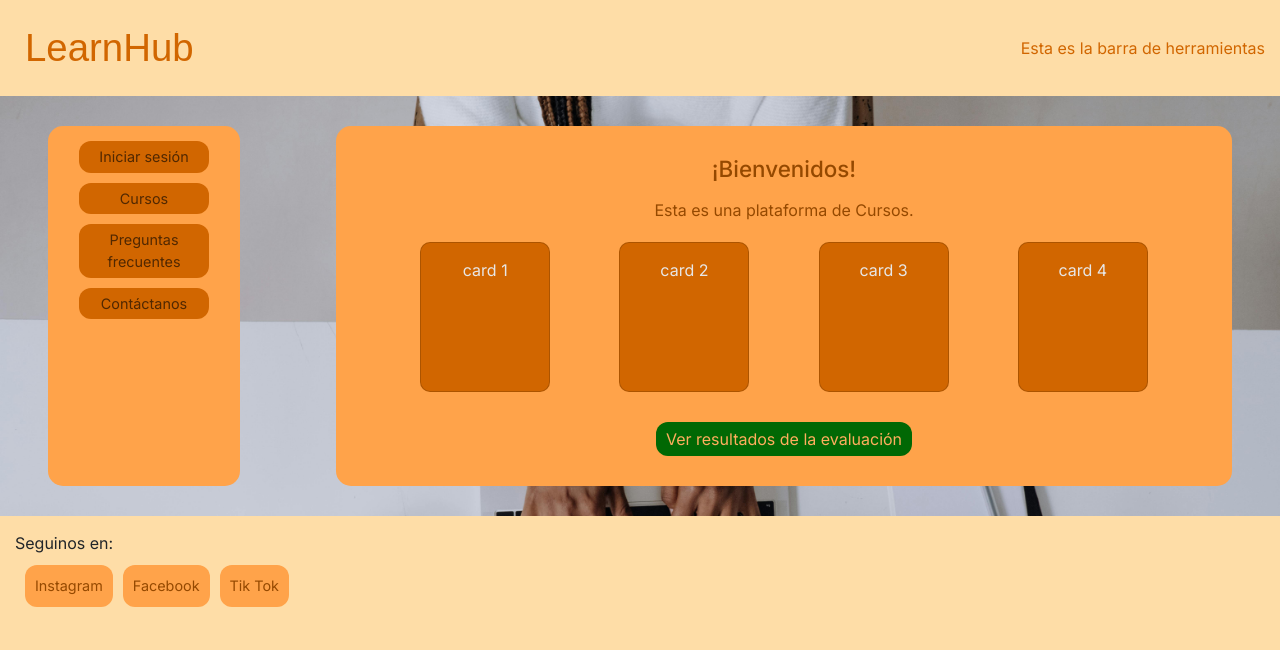
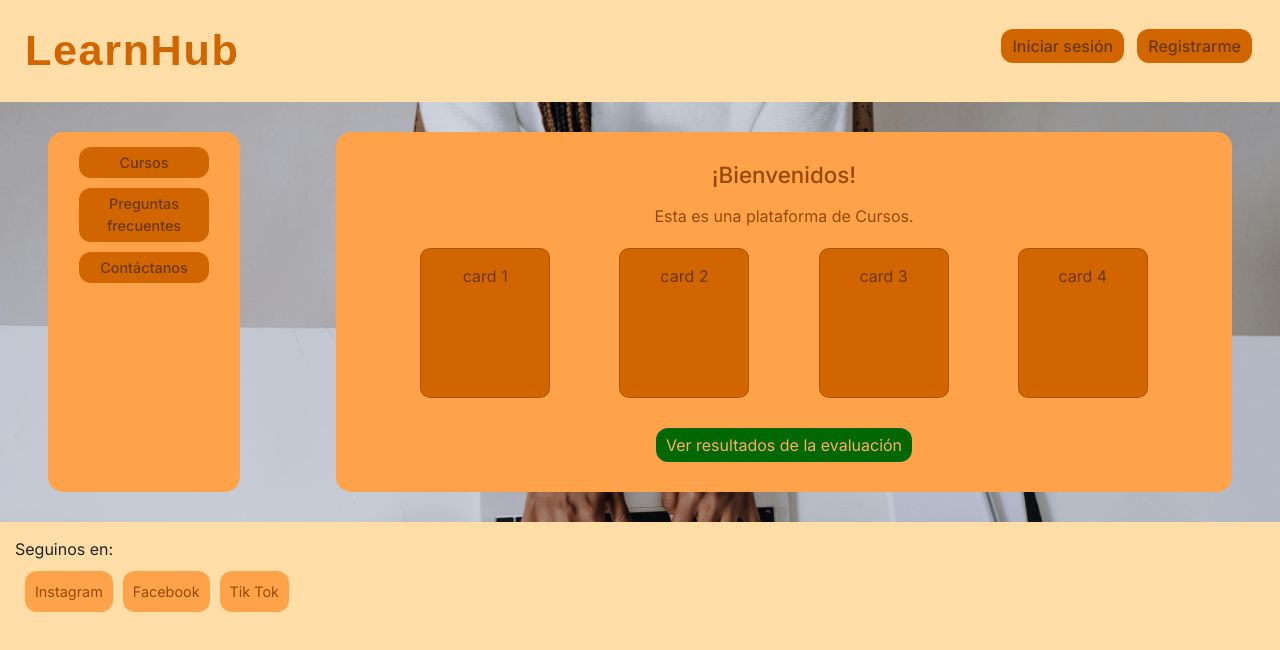
Before and after one commit to MiliDiazGrizzuti/ProyectoAngularCoder, an Angular app: page / in a window 1280 px wide. Shown: the top 650 px of the page. Built offline with nearby package versions, Linux system fonts and the light colour scheme; a web font is replaced by a local one.

Commit message:
agrego reactive form

```diff
--- a/src/app/app.component.scss
+++ b/src/app/app.component.scss
@@ -1,9 +1,3 @@
-// Layout
-
-.layout {
-    text-align: center;
-}
-
 // Layout - Tool Bar
 
 .toolbar-ctn {
@@ -27,6 +21,8 @@
     justify-content: space-around;
     position: relative;
     overflow: hidden;
+    text-align: center;
+
 }
 
 .navbar-ctn {
--- a/src/app/app.module.ts
+++ b/src/app/app.module.ts
@@ -6,6 +6,7 @@ import { AppComponent } from './app.component';
 import { NavBarComponent } from '../components/nav-bar/nav-bar.component';
 import { ToolBarComponent } from '../components/tool-bar/tool-bar.component';
 import { StudentsComponent } from '../components/students/students.component';
+import { FormsModule, ReactiveFormsModule } from "@angular/forms";
 
 @NgModule({
   declarations: [
@@ -16,7 +17,8 @@ import { StudentsComponent } from '../components/students/students.component';
   ],
   imports: [
     BrowserModule,
-    AppRoutingModule
+    AppRoutingModule,
+    ReactiveFormsModule,
   ],
   providers: [],
   bootstrap: [AppComponent]
--- a/src/components/nav-bar/nav-bar.component.html
+++ b/src/components/nav-bar/nav-bar.component.html
@@ -1,5 +1,4 @@
 <div class="btn-ctn">
-    <button class="navbar-btn">Iniciar sesión</button>
     <button class="navbar-btn">Cursos</button>
     <button class="navbar-btn">Preguntas frecuentes</button>
     <button class="navbar-btn">Contáctanos</button>
--- a/src/components/nav-bar/nav-bar.component.scss
+++ b/src/components/nav-bar/nav-bar.component.scss
@@ -13,7 +13,8 @@
     margin-bottom: 10px;
     width: 80%;
     cursor: pointer;
-    color: #512800;
+    color: #6c3600;
+    font-weight: 500;
 }
 
 .navbar-btn:hover {
--- a/src/components/students/students.component.scss
+++ b/src/components/students/students.component.scss
@@ -21,7 +21,7 @@ h3 {
 
 .card {
     background-color: #d16600;
-    color: #e7e7e7;
+    color: #6c3600;
     border-radius: 10px;
     padding: 15px;
     font-size: 1rem;
--- a/src/components/tool-bar/tool-bar.component.html
+++ b/src/components/tool-bar/tool-bar.component.html
@@ -1,6 +1,38 @@
 <nav>
     <div class="toolbar-div">
         <h1 class="brand">LearnHub</h1>
-        <p>Esta es la barra de herramientas</p>
+        <div class="btn-ctn">
+            <button class="toolbar-btn">Iniciar sesión</button>
+            <button (click)="openForm()" class="toolbar-btn">Registrarme</button>
+        </div>
     </div>
 </nav>
+
+<div class="popup-ctn" [ngClass]="{ 'show-popup': isFormOpen }">
+    <div class="popup">
+        <form [formGroup]="studentForm" (ngSubmit)="submit()">
+            <div class="title-popup">
+                <p style="font-size: 1.1em;">Complete sus datos para registrarse:</p>
+                <p (click)="closeForm()" style="cursor: pointer;">X</p>
+            </div>
+            <input type="text" formControlName="name" placeholder="Ingrese su nombre" required>
+            <span id="text-error" *ngIf="studentForm.get('name')?.touched && studentForm.get('name')?.errors?.['required']">*El nombre no puede estar vacío</span>
+
+            <input type="text" formControlName="lastname" placeholder="Ingrese su apellido" required>
+            <span id="text-error" *ngIf="studentForm.get('lastname')?.touched && studentForm.get('lastname')?.errors?.['required']">*El apellido no puede estar vacío</span>
+
+            <input type="number" formControlName="age" min="18" placeholder="Ingrese su edad">
+
+            <input type="text" formControlName="nationality" placeholder="Ingrese su nacionalidad">
+
+            <input type="email" formControlName="email" placeholder="Ingrese su correo electrónico" required>
+            <span id="text-error" *ngIf="studentForm.get('email')?.touched && studentForm.get('email')?.errors?.['required']">*El correo electrónico no puede estar vacío</span>
+            <span id="text-error" *ngIf="studentForm.get('email')?.touched && studentForm.get('email')?.errors?.['email']">*El correo electrónico no es válido</span>
+
+            <textarea rows="10" cols="70" formControlName="mensaje" placeholder="Escriba un mensaje adicional"></textarea>
+            <div id="text-error" *ngIf="this.studentForm.get('mensaje')?.errors?.['maxlength']">*Haz alcanzado el máximo de caracteres (500)</div>
+
+            <button type="submit" [disabled]="!studentForm.valid" class="toolbar-btn">Registrarme</button>
+        </form>
+    </div>
+</div>
--- a/src/components/tool-bar/tool-bar.component.scss
+++ b/src/components/tool-bar/tool-bar.component.scss
@@ -8,6 +8,105 @@
 .brand {
     font-family: "Truculenta", sans-serif;
     text-align: center;
-    font-size: 2.4em;
+    font-size: 2.7em;
     padding: 10px;
+    font-weight: 700;
+    letter-spacing: 0.1rem;
 }
+
+.btn-ctn {
+    border: none;
+}
+
+.toolbar-btn {
+    background-color: #d16600;
+    text-align: center;
+    border: none;
+    border-radius: 12px;
+    padding: 5px 11px 5px 11px;
+    margin-bottom: 10px;
+    margin-right: 13px;
+    cursor: pointer;
+    color: #6c3600;
+    font-weight: 500;
+}
+
+.toolbar-btn:hover {
+    background-color: #ffa34a;
+}
+
+// POP UP: REGISTRO
+
+.popup-ctn {
+    display: none;
+    position: fixed;
+    top: 0;
+    left: 0;
+    width: 100%;
+    height: 100%;
+    background-color: rgba(0, 0, 0, 0.5);
+    z-index: 9999;
+}
+
+.show-popup {
+    display: block;
+}
+
+.popup {
+    background-color: #ffc994;
+    position: relative;
+    top: 50%;
+    left: 50%;
+    height: 70%;
+    width: 70%;
+    overflow-y: auto;
+    transform: translate(-50%, -50%);
+    padding: 20px;
+    border-radius: 18px;
+    box-shadow: 0 0 10px rgba(0, 0, 0, 0.3);
+}
+
+.title-popup {
+    display: flex;
+    justify-content: space-between;
+    align-items: center;
+    margin-bottom: 3px;
+}
+
+.popup input {
+    width: 100%;
+    height: 30px;
+    padding: 10px;
+    margin-top: 10px;
+    border: 1px solid #ccc;
+    border-radius: 10px;
+    box-sizing: border-box;
+    font-size: 0.9rem;
+}
+
+.popup input::placeholder {
+    font-style: italic;
+}
+
+.popup textarea {
+    height: 110px;
+    width: 100%;
+    padding: 10px;
+    margin-top: 10px;
+    margin-bottom: 10px;
+    border: 1px solid #ccc;
+    border-radius: 10px;
+    box-sizing: border-box;
+    font-size: 0.9rem;
+}
+
+.popup textarea::placeholder {
+    font-style: italic;
+}
+
+#text-error {
+    font-style: italic;
+    color: #cc0000;
+    font-size: 0.9rem;
+    margin-bottom: 15px;
+}
--- a/src/components/tool-bar/tool-bar.component.ts
+++ b/src/components/tool-bar/tool-bar.component.ts
@@ -1,4 +1,5 @@
 import { Component } from '@angular/core';
+import { FormControl, FormBuilder, FormGroup, Validators } from '@angular/forms';
 
 @Component({
   selector: 'app-tool-bar',
@@ -6,4 +7,35 @@ import { Component } from '@angular/core';
   styleUrl: './tool-bar.component.scss'
 })
 export class ToolBarComponent {
+
+  isFormOpen: boolean = false;
+
+  constructor(private fb: FormBuilder) { }
+
+  studentForm = this.fb.group({
+    name: ['', [Validators.required]],
+    lastname: ['', [Validators.required]],
+    age: [''],
+    nationality: [''],
+    email: ['', [Validators.required, Validators.email]],
+    mensaje: ['', [Validators.required, Validators.maxLength(500)]]
+  });
+
+  openForm() {
+    this.isFormOpen = true;
+  }
+
+  closeForm() {
+    this.isFormOpen = false;
+  }
+
+  submit() {
+    if (this.studentForm.valid) {
+      console.log('Formulario válido. Enviar datos...');
+      this.closeForm();
+    } else {
+      console.log('Formulario inválido. Por favor, revise los campos.');
+    }
+  }
+
 }
```
